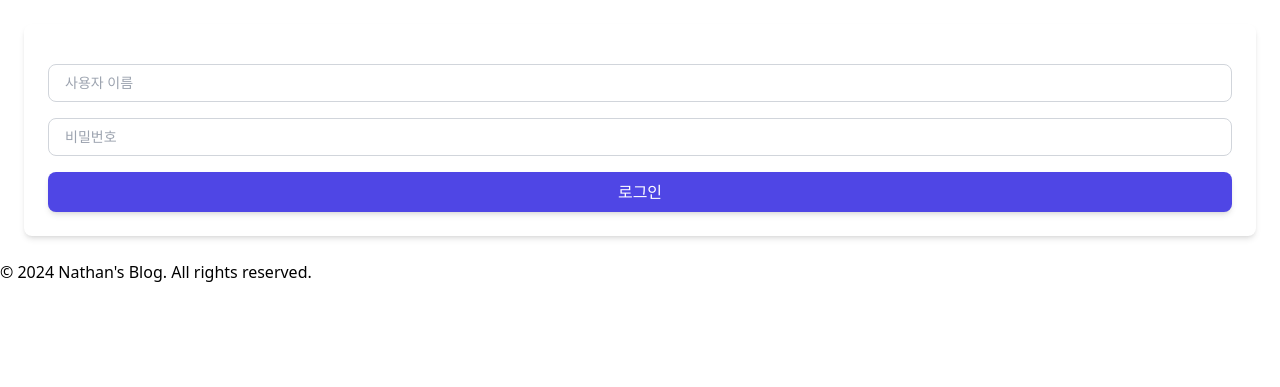
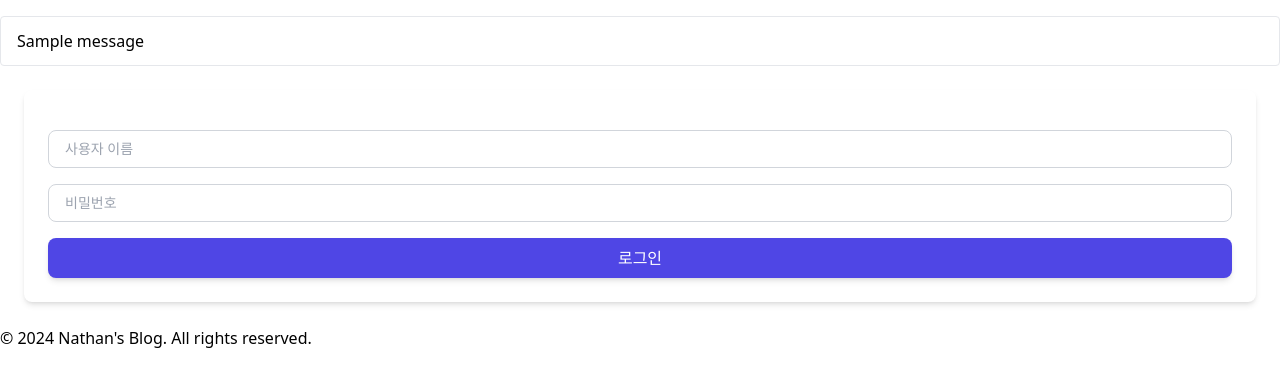
Before and after one commit to nathanLYJ/DjangoBlog, a Django app: page /accounts/login/ in a window 1280 px wide. Shown: the part 45-432 px from the top of the page. Run offline with Django 5.2, Linux system fonts and the light colour scheme; tables that the repository leaves empty hold one stand-in row (values such as "Sample post"); one stand-in notice (Sample message) is shown; some libraries are stand-ins or nearby versions.

Commit message:
베이스에 ,오류 메세지 필드 추가

```diff
--- a/templates/base.html
+++ b/templates/base.html
@@ -32,6 +32,15 @@
             </ul>
         </nav>
     </header>
+    {% if messages %}
+    <div class="container mx-auto mt-4">
+        {% for message in messages %}
+        <div class="bg-{{ message.tags }}-100 border border-{{ message.tags }}-400 text-{{ message.tags }}-700 px-4 py-3 rounded relative" role="alert">
+            <span class="block sm:inline">{{ message }}</span>
+        </div>
+        {% endfor %}
+    </div>
+    {% endif %}
     <main>
         {% block content %}{% endblock %}
     </main>
```
